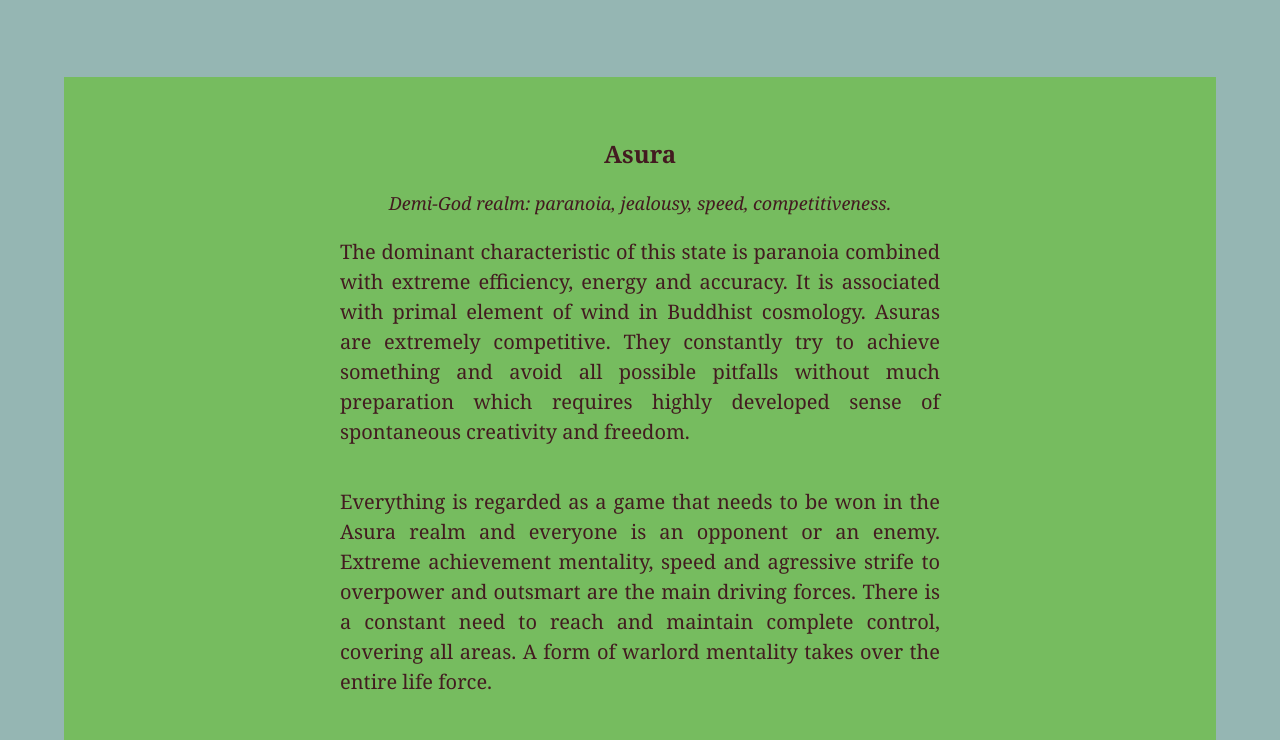
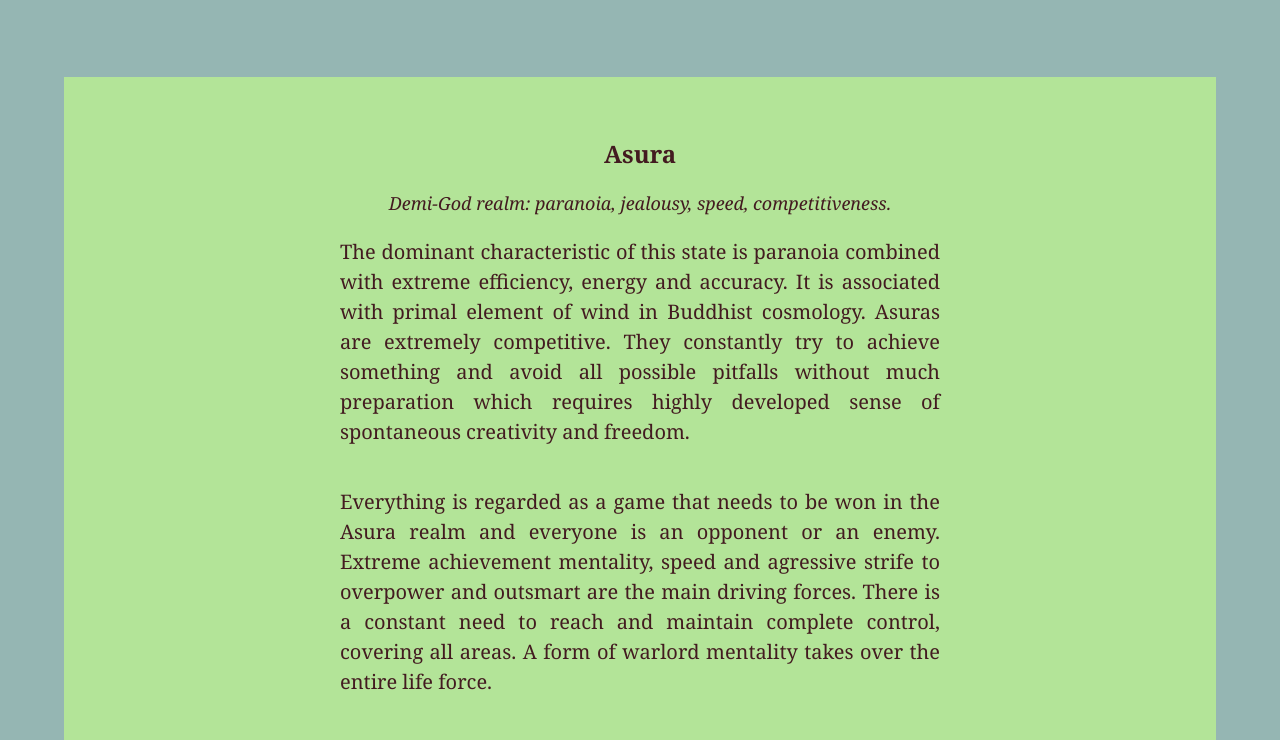
Before and after one commit to Lasha-Less/Six-Lokas, a plain HTML site: page index_6w.html in a window 1280 px wide. Shown: the part 1100-1840 px from the top of the page. Drawn offline with Linux system fonts and the light colour scheme.

Commit message:
Update styles_6w.css

```diff
--- a/styles_6w.css
+++ b/styles_6w.css
@@ -100,7 +100,7 @@ ASURA
   flex-direction: column;
   align-items: center;
   padding-top: 60px;
-  background-color: #76bc5f;
+  background-color: #b3e498;
   color: #431b20;
   place-self: center;
   width: 90vw;
```
